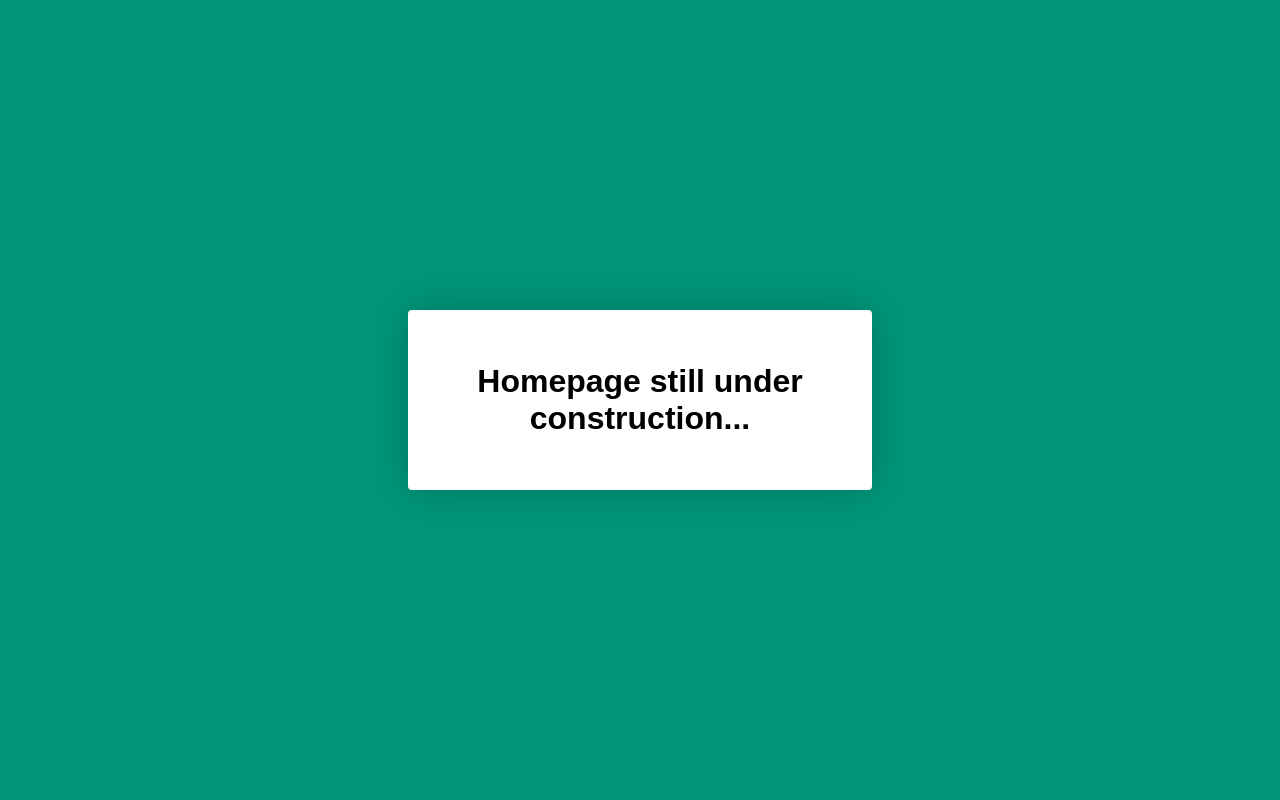
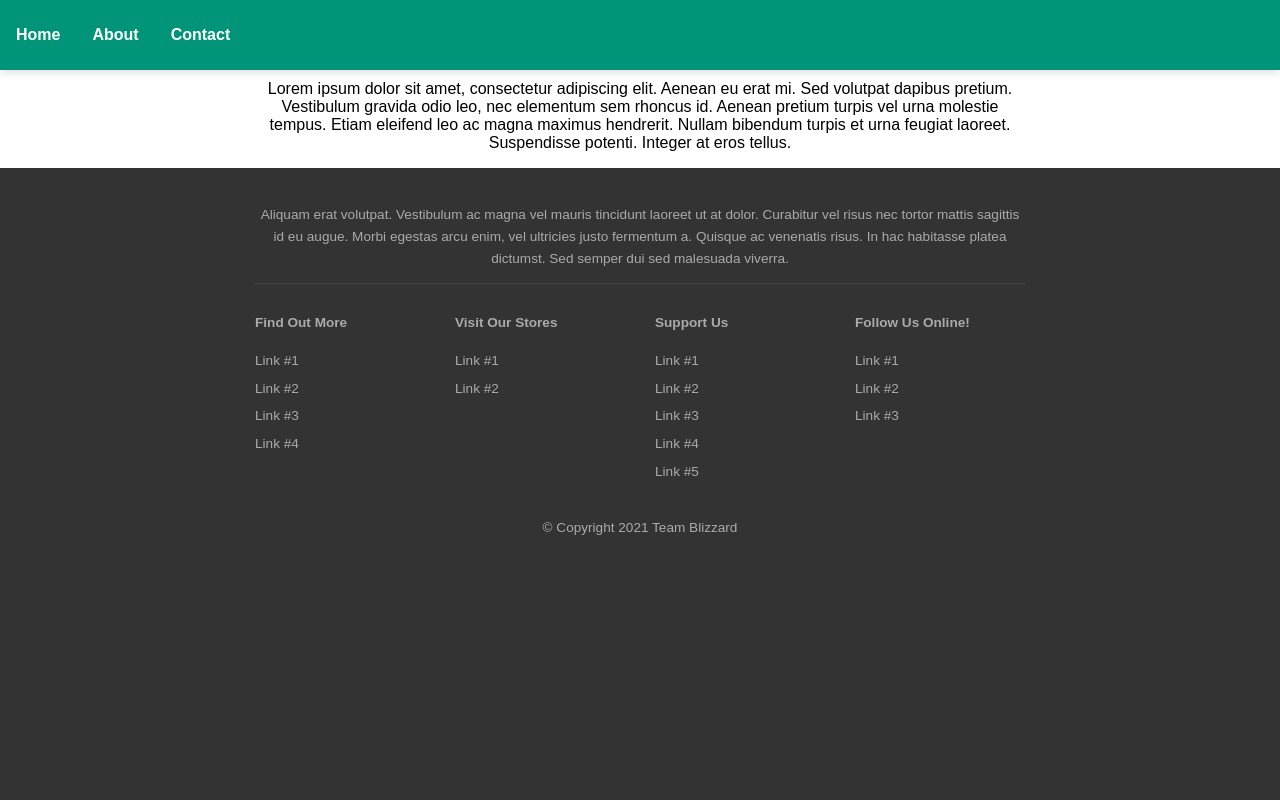
Before and after one commit to asankaSovis/Project-Akaradiya, a PHP site: page / in a window 1280 px wide. Run offline with PHP 8.4, Linux system fonts and the light colour scheme.

Commit message:
Created the Header and Footer
Header and footer boilerplates were added.

```diff
--- /dev/null
+++ b/footer.html
@@ -0,0 +1,44 @@
+
+<div>
+    <div class="footer__text container">
+        <p style="text-align:center">
+            Aliquam erat volutpat. Vestibulum ac magna vel mauris tincidunt laoreet ut at dolor. Curabitur vel risus
+            nec tortor mattis sagittis id eu augue. Morbi egestas arcu enim, vel ultricies justo fermentum a.
+            Quisque ac venenatis risus. In hac habitasse platea dictumst. Sed semper dui sed malesuada viverra.
+        </p>
+        <hr class="footer__hr">
+    </div>
+    <div class="footer__sections container">
+        <div class="footer__section">
+            <span class="footer__title">Find Out More</span>
+            <a href="#" class="footer__link">Link #1</a>
+            <a href="#" class="footer__link">Link #2</a>
+            <a href="#" class="footer__link">Link #3</a>
+            <a href="#" class="footer__link">Link #4</a>
+        </div>
+        <div class="footer__section">
+            <span class="footer__title">Visit Our Stores</span>
+            <a href="#" class="footer__link">Link #1</a>
+            <a href="#" class="footer__link">Link #2</a>
+        </div>
+        <div class="footer__section">
+            <span class="footer__title">Support Us</span>
+            <a href="#" class="footer__link">Link #1</a>
+            <a href="#" class="footer__link">Link #2</a>
+            <a href="#" class="footer__link">Link #3</a>
+            <a href="#" class="footer__link">Link #4</a>
+            <a href="#" class="footer__link">Link #5</a>
+        </div>
+        <div class="footer__section">
+            <span class="footer__title">Follow Us Online!</span>
+            <a href="#" class="footer__link">Link #1</a>
+            <a href="#" class="footer__link">Link #2</a>
+            <a href="#" class="footer__link">Link #3</a>
+        </div>
+    </div>
+    <div class="footer__text container">
+        <p style="text-align:center">
+            &copy; Copyright 2021 Team Blizzard
+        </p>
+    </div>
+</div>
--- /dev/null
+++ b/header.html
@@ -0,0 +1,6 @@
+<nav class="nav">
+    <a href="#" class="nav__link">Home</a>
+    <a href="#" class="nav__link">About</a>
+    <a href="#" class="nav__link">Contact</a>
+  </nav>
+  <script src="./main.js"></script>
--- a/index.html
+++ b/index.html
@@ -5,13 +5,29 @@
 <html>
     <head>
         <meta charset="utf-8" />
-        <title>Page Title</title>
+        <title>Akaradiya - The Open Sri Lankan Dictionary</title>
         <link rel="stylesheet" href="main.css">
     </head>
 
     <body>
-        <div class="container">
-            <h1 style="text-align:center">Homepage still under construction...</h1>
+        <iframe src="header.html" onload="this.before((this.contentDocument.body||this.contentDocument).children[0]);this.remove()"></iframe>
+
+        <div class="wrapper">
+            <div class="container">
+                <h1 style="text-align:center">Homepage still under construction...</h1>
+                <p style="text-align:center">
+                    Lorem ipsum dolor sit amet, consectetur adipiscing elit. Aenean eu erat mi. Sed volutpat dapibus
+                    pretium.
+                    Vestibulum gravida odio leo, nec elementum sem rhoncus id. Aenean pretium turpis vel urna molestie
+                    tempus. Etiam eleifend leo ac magna maximus hendrerit. Nullam bibendum turpis et urna feugiat laoreet.
+                    Suspendisse potenti. Integer at eros tellus.
+                </p>
+            </div>
         </div>
+
+        <footer class="footer">
+            <iframe src="footer.html" onload="this.before((this.contentDocument.body||this.contentDocument).children[0]);this.remove()"></iframe>
+        </footer>
+        <script src="./main.js"></script>
     </body>
 </html>
--- a/main.css
+++ b/main.css
@@ -1,230 +1,101 @@
-/* The main css styling to be used across the website.
-This file is referenced by all other HTML files in the website. */
+html,
+body {
+    margin: 0;
+    font-family: sans-serif;
+    font-size: 16px;
+    background: #333333;
+    --nav-height: 70px;
+}
 
-body {
-    /* Defining the colour palette and styling */
-    --color-primary: #009579;
-    --color-primary-dark: #007f67;
-    --color-primary-light: #56a899;
-    --colour-secondary: #252c6a;
-    --color-error: #cc3333;
-    --color-success: #4bb544;
-    --border-radius: 4px;
-
-    /* Defining the main parameters of the website */
-    margin: 0;
-    height: 100vh;
-    display: flex;
-    align-items: center;
-    justify-content: center;
-    font-size: 18px;
-    background: var(--color-primary);
-    background-size: cover;
+.wrapper {
+    background: #ffffff;
+    overflow: auto;
 }
 
 .container {
-    /* Styling for the form container */
-    width: 400px;
-    max-width: 400px;
-    margin: 1rem;
-    padding: 2rem;
-    box-shadow: 0 0 40px rgba(0, 0, 0, 0.2);
-    border-radius: var(--border-radius);
-    background: #ffffff;
+    margin: 0 auto;
+    max-width: 800px;
+    width: 100%;
+    padding: 0 15px;
+    box-sizing: border-box;
 }
 
-.container,
-.form__input,
-.form__button {
-    /* Defining the fonts for the container, inputs and button */
-    font: 500 1rem 'Quicksand', sans-serif;
+.footer {
+    font-size: 0.85rem;
+    padding: 20px 0;
+    line-height: 1.6;
 }
 
-.form--hidden {
-    /* What to do when form--hidden parameter is given (Hide) */
-    display: none;
+.footer__text,
+.footer__link,
+.footer__title {
+    color: #aaaaaa;
+    padding: 3px 15px;
+    display: block;
 }
 
-.form > *:first-child {
-    /* Positioning the topmost item within the form */
-    margin-top: 0;
+.footer__hr {
+    height: 1px;
+    border: none;
+    background: #444444;
 }
 
-.form > *:last-child {
-    /* Positioning the bottommost item within the form */
-    margin-bottom: 0;
+.footer__sections {
+    display: flex;
+    flex-wrap: wrap;
+    padding: 0;
 }
 
-.form__title {
-    /* Styling for the form__title class */
-    margin-bottom: 2rem;
-    text-align: center;
+.footer__section {
+    box-sizing: border-box;
+    width: 25%;
+    padding: 15px 0;
+    flex-shrink: 0;
 }
 
-.form__message {
-    /* Styling for the form__message class */
-    padding-top: 15px;
-    text-align: center;
-    margin-bottom: 1rem;
+.footer__title {
+    font-weight: bold;
+    margin-bottom: 10px;
 }
 
-.form__message--success {
-    /* Styling for the form__message--success parameter */
-    color: var(--color-success)
+.footer__link {
+    text-decoration: none;
 }
 
-.form__message--error {
-    /* Styling for the form__message--error parameter */
-    color: var(--color-error)
+.footer__link:hover {
+    color: #cccccc;
+    background: rgba(255, 255, 255, 0.15);
 }
 
-.form__input-group {
-    /* Styling for the form__input-group class */
-    margin-bottom: 1rem;
+@media screen and (max-width: 768px) {
+    .footer__section { width: 50%; }
 }
 
-.form__input {
-    /* Styling for the form__input class */
-    display: block;
-    width: 100%;
-    padding: 0.75rem;
-    box-sizing: border-box;
-    border-radius: var(--border-radius);
-    border: 1px solid #dddddd;
-    outline: none;
-    background: #eeeeee;
-    transition: background 0.2s, border-color 0.2s;
+@media screen and (max-width: 480px) {
+    .footer__section { width: 100%; }
 }
 
-.form__input:focus {
-    /* Styling for the focus action of form__input class */
-    border-color: var(--color-primary);
-    background: #ffffff;
-}
-
-.form__input--error {
-    /* Styling for the form__input--error parameter */
-    color: var(--color-error);
-    border-color: var(--color-error);
-}
-
-.form__button {
-    /* Styling for the form__button class */
-    position: relative;
+.nav {
     width: 100%;
-    padding: 1rem 2rem;
-    border: none;
-    border-radius: var(--border-radius);
-    outline: none;
-    cursor: pointer;
-    background: var(--color-primary);
-}
-
-.form__button:hover {
-    /* Styling for the hover action of form__button class */
-    background: var(--color-primary-dark);
-}
-
-.form__button:active {
-    /* Styling for the active action of form__button class */
-    transform: scale(0.98);
-}
-
-.form__button:disabled {
-    /* Styling for the disabled action of form__button class */
-    background: var(--color-primary-light);
-    cursor: auto;
-}
-
-.form__button--text {
-    /* Styling for the form__button--text parameter */
-    font-weight: bold;
-    font-size: 1.1rem;
-    color: #ffffff;
-    transition: all 0.2s;
-}
-
-.form__button--loading .form__button--text {
-    /* Styling for the form__button--loading and form__button--text parameters */
-    visibility: hidden;
-    opacity: 0;
-}
-
-.form__button--loading::after {
-    /* Styling for the after action of form__button--loading parameter */
-    content: "";
-    position: absolute;
-    width: 16px;
-    height: 16px;
+    height: var(--nav-height);
+    position: fixed;
     top: 0;
     left: 0;
-    right: 0;
-    bottom: 0;
-    margin: auto;
-    border: 4px solid transparent;
-    border-top-color: #ffffff;
-    border-radius: 50%;
-    animation: button-loading-spinner 1s ease infinite;
-}
+    background: #009578;
+    display: flex;
+    align-items: center;
+    box-shadow: 0 0 10px rgba(0, 0, 0, 0.2);
+    transition: transform 0.2s;
+  }
 
-@keyframes button-loading-spinner {
-    /* Action for the button-loading-spinner call */
-    from {
-        transform: rotate(0turn);
-    }
+  .nav--hidden {
+    transform: translateY(calc(-1 * var(--nav-height)));
+    box-shadow: none;
+  }
 
-    to {
-        transform: rotate(1turn);
-    }
-}
-
-.form__text {
-    /* Styling for the form__text class */
-    text-align: center;
-}
-
-.form__link {
-    /* Styling for the form__link class */
-    color: var(--colour-secondary);
+  .nav__link {
+    color: #ffffff;
     text-decoration: none;
-    cursor: pointer;
-}
-
-.form__link:hover {
-    /* Styling for the hover action of form__link class */
-    text-decoration: underline;
-}
-
-.form__radio-group {
-    /* Styling for the form__radio-group class */
-    display: inline-flex;
-    overflow: hidden;
-    border-radius: 20px;
-    box-shadow: 0 0 5px rgba(0, 0, 0, 0.25);
-}
-
-.form__radio--input {
-    /* Styling for the form__radio--input parameter */
-    display:none;
-}
-
-.form__radio--label {
-    /* Styling for the form__radio--label parameter */
-    padding: 10px 20px;
-    font-size: 14px;
-    font: 500 1rem 'Quicksand', sans-serif;
-    color: #ffffff;
-    background: var(--color-primary);
-    cursor: pointer;
-    transition: background 0.2s;
-}
-
-.form__radio--label:not(:last-of-type) {
-    /* Styling for the form__radio--label parameter when last-of-type flag is not set */
-    border-right: 1px solid var(--color-primary-dark);
-}
-
-.form__radio--input:checked + .form__radio--label {
-    /* Styling for the checked action of form__radio--input parameter and form__radio--label */
-    background: var(--color-primary-dark);
-}
+    margin: 0 1em;
+    font-weight: bold;
+  }
--- /dev/null
+++ b/main.js
@@ -0,0 +1,13 @@
+// Enable hidden nav bar
+// const nav = document.querySelector(".nav");
+// let lastScrollY = window.scrollY;
+
+// window.addEventListener("scroll", () => {
+//     if (lastScrollY < window.scrollY) {
+     nav.classList.add("nav--hidden");
+//     } else {
+//     nav.classList.remove("nav--hidden");
+//     }
+
+//     lastScrollY = window.scrollY;
+// });
```
